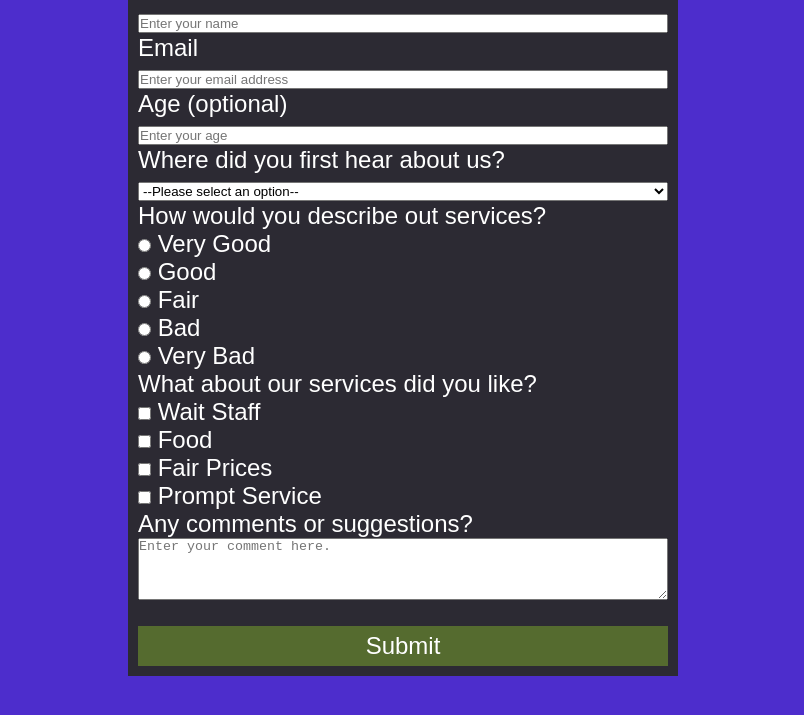
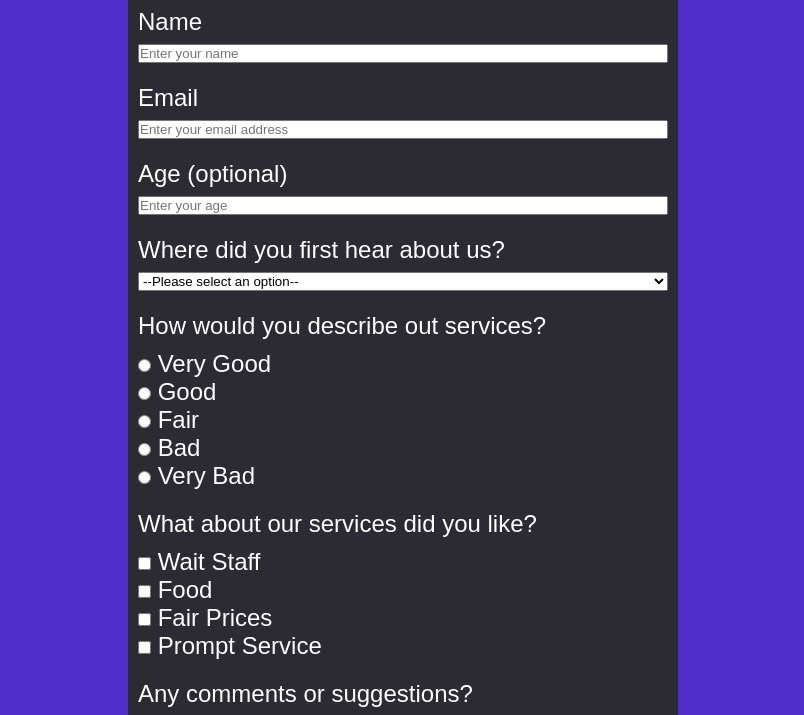
Before and after one commit to brent436/brent436.github.io, a plain HTML site: page projects/survey/survey.html in a window 1280 px wide. Shown: the part 98-813 px from the top of the page, without its empty margins (237-1041 px from the left). Drawn offline with Linux system fonts and the light colour scheme.

Commit message:
fixed spacing in survey form

```diff
--- a/projects/survey/styles.css
+++ b/projects/survey/styles.css
@@ -36,6 +36,16 @@ form {
   width: 100%;
 }
 
+p {
+  margin-top: 20px;
+  margin-bottom: 10px;
+}
+
+.spacing {
+  display: block;
+  margin-top: 20px;
+}
+
 #submit {
   width: 100%;
   background-color: darkolivegreen;
--- a/projects/survey/survey.html
+++ b/projects/survey/survey.html
@@ -7,16 +7,18 @@
     <title>Steak Shack Customer Survey Form</title>
   </head>
   <body>
-    <h1 id="title">Steak Shack Customer Survey Form</h1>
-    <p id="description">Please fill out this survey so that we can better serve you in the future.</p>
+    <header>
+      <h1 id="title">Steak Shack Customer Survey Form</h1>
+      <p id="description">Please fill out this survey so that we can better serve you in the future.</p>
+    </header>
     <form id="survey-form">
       <label for="name" id="name-label">Name</label>
       <input id="name" type="text" placeholder="Enter your name" required>
-      <label for="email" id="email-label">Email</label>
+      <label for="email" id="email-label" class="spacing">Email</label>
       <input id="email" type="email" placeholder="Enter your email address" required>
-      <label for="number" id="number-label">Age (optional)</label>
+      <label for="number" id="number-label" class="spacing">Age (optional)</label>
       <input id="number" type="number" placeholder="Enter your age" pattern="[0-9]" min="13" max="100">
-      <label for="first-heard">Where did you first hear about us?</label>
+      <label for="first-heard" class="spacing">Where did you first hear about us?</label>
       <select id="first-heard" name="first-heard">
         <option value="">--Please select an option--</option>
         <option value="print">Print media</option>
```
